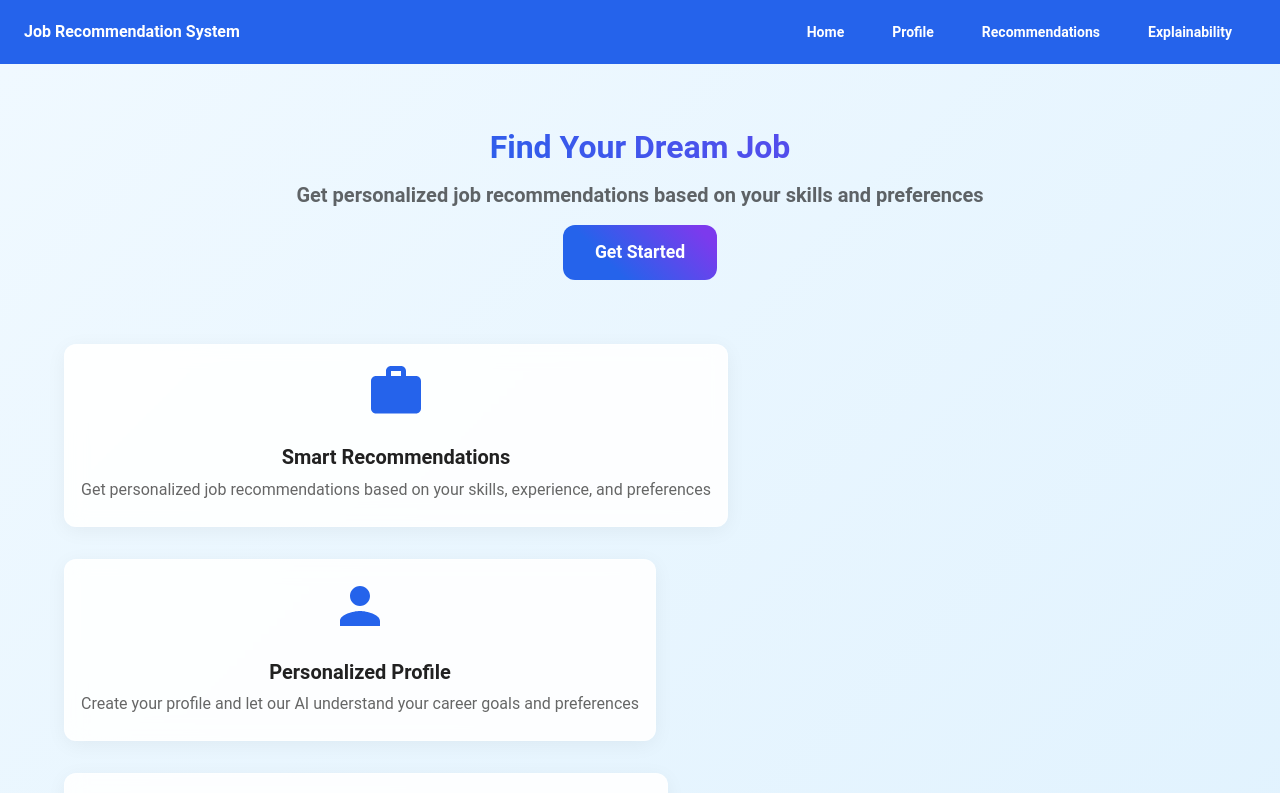
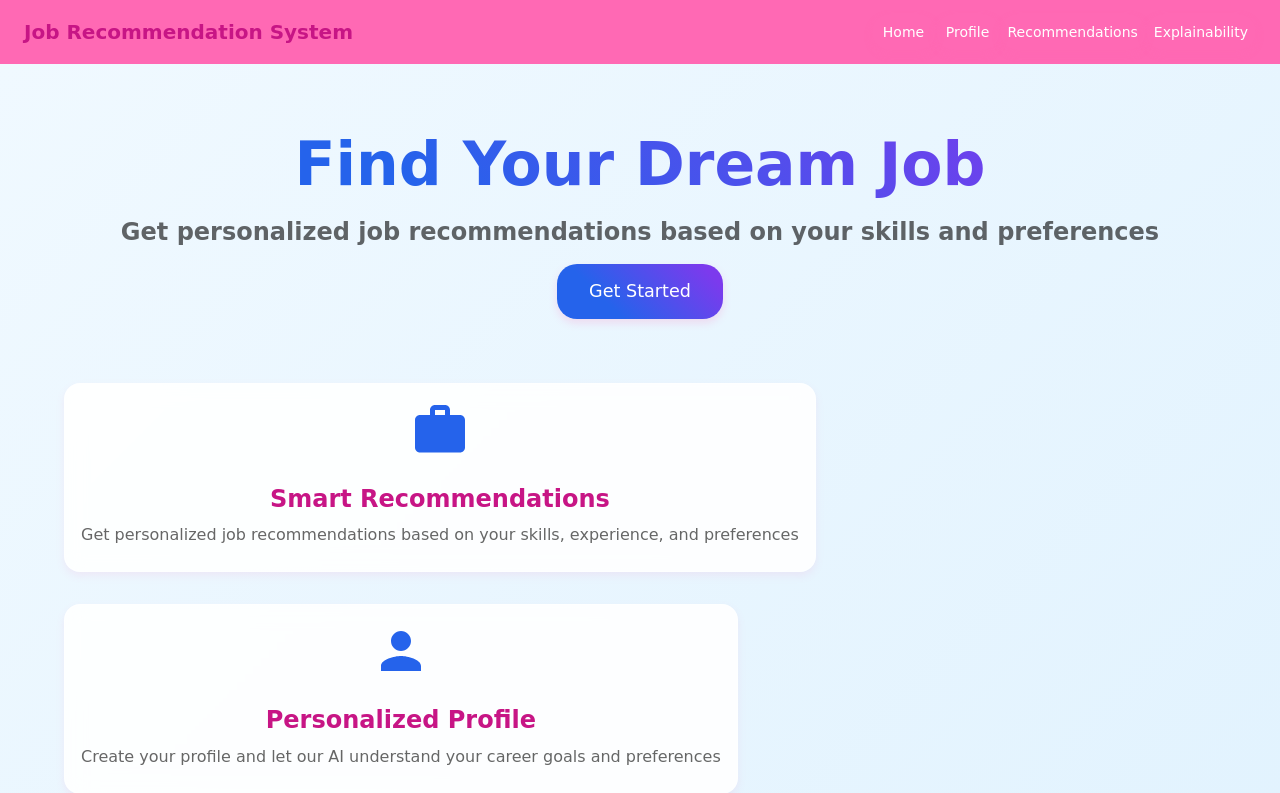
Before and after one commit to SuminPark02/AIXD_project, a React (Create React App) app: page / in a window 1280 px wide. Shown: the top 793 px of the page. Built offline with nearby package versions, Linux system fonts and the light colour scheme.

Commit message:
feat: Add ThemeProvider to apply custom theme

```diff
--- a/src/App.js
+++ b/src/App.js
@@ -1,91 +1,14 @@
 import React from 'react';
 import { BrowserRouter as Router, Routes, Route } from 'react-router-dom';
-import { ThemeProvider, createTheme } from '@mui/material';
+import { ThemeProvider } from '@mui/material/styles';
 import CssBaseline from '@mui/material/CssBaseline';
+import theme from './theme';
 import Navbar from './components/Navbar';
 import Home from './pages/Home';
-import UserProfile from './pages/UserProfile';
+import Profile from './pages/Profile';
 import JobRecommendations from './pages/JobRecommendations';
 import Explainability from './pages/Explainability';
 import { ProfileProvider } from './contexts/ProfileContext';
-
-const theme = createTheme({
-  palette: {
-    primary: {
-      main: '#2563eb',
-      light: '#60a5fa',
-      dark: '#1d4ed8',
-    },
-    secondary: {
-      main: '#7c3aed',
-      light: '#a78bfa',
-      dark: '#5b21b6',
-    },
-    background: {
-      default: '#f8fafc',
-      paper: '#ffffff',
-    },
-  },
-  typography: {
-    fontFamily: '"Pretendard", "Roboto", "Helvetica", "Arial", sans-serif',
-    h1: {
-      fontWeight: 700,
-      fontSize: '2.5rem',
-    },
-    h2: {
-      fontWeight: 600,
-      fontSize: '2rem',
-    },
-    h3: {
-      fontWeight: 600,
-      fontSize: '1.75rem',
-    },
-    h4: {
-      fontWeight: 600,
-      fontSize: '1.5rem',
-    },
-    h5: {
-      fontWeight: 600,
-      fontSize: '1.25rem',
-    },
-    h6: {
-      fontWeight: 600,
-      fontSize: '1rem',
-    },
-  },
-  shape: {
-    borderRadius: 12,
-  },
-  components: {
-    MuiButton: {
-      styleOverrides: {
-        root: {
-          textTransform: 'none',
-          fontWeight: 600,
-          padding: '8px 24px',
-        },
-        contained: {
-          boxShadow: 'none',
-          '&:hover': {
-            boxShadow: '0 4px 12px rgba(0,0,0,0.1)',
-          },
-        },
-      },
-    },
-    MuiCard: {
-      styleOverrides: {
-        root: {
-          boxShadow: '0 4px 20px rgba(0,0,0,0.05)',
-          '&:hover': {
-            boxShadow: '0 8px 30px rgba(0,0,0,0.1)',
-            transform: 'translateY(-2px)',
-            transition: 'all 0.3s ease-in-out',
-          },
-        },
-      },
-    },
-  },
-});
 
 function App() {
   return (
@@ -96,8 +19,8 @@ function App() {
           <Navbar />
           <Routes>
             <Route path="/" element={<Home />} />
-            <Route path="/profile" element={<UserProfile />} />
-            <Route path="/job-recommendations" element={<JobRecommendations />} />
+            <Route path="/profile" element={<Profile />} />
+            <Route path="/recommendations" element={<JobRecommendations />} />
             <Route path="/explainability" element={<Explainability />} />
           </Routes>
         </Router>
```
